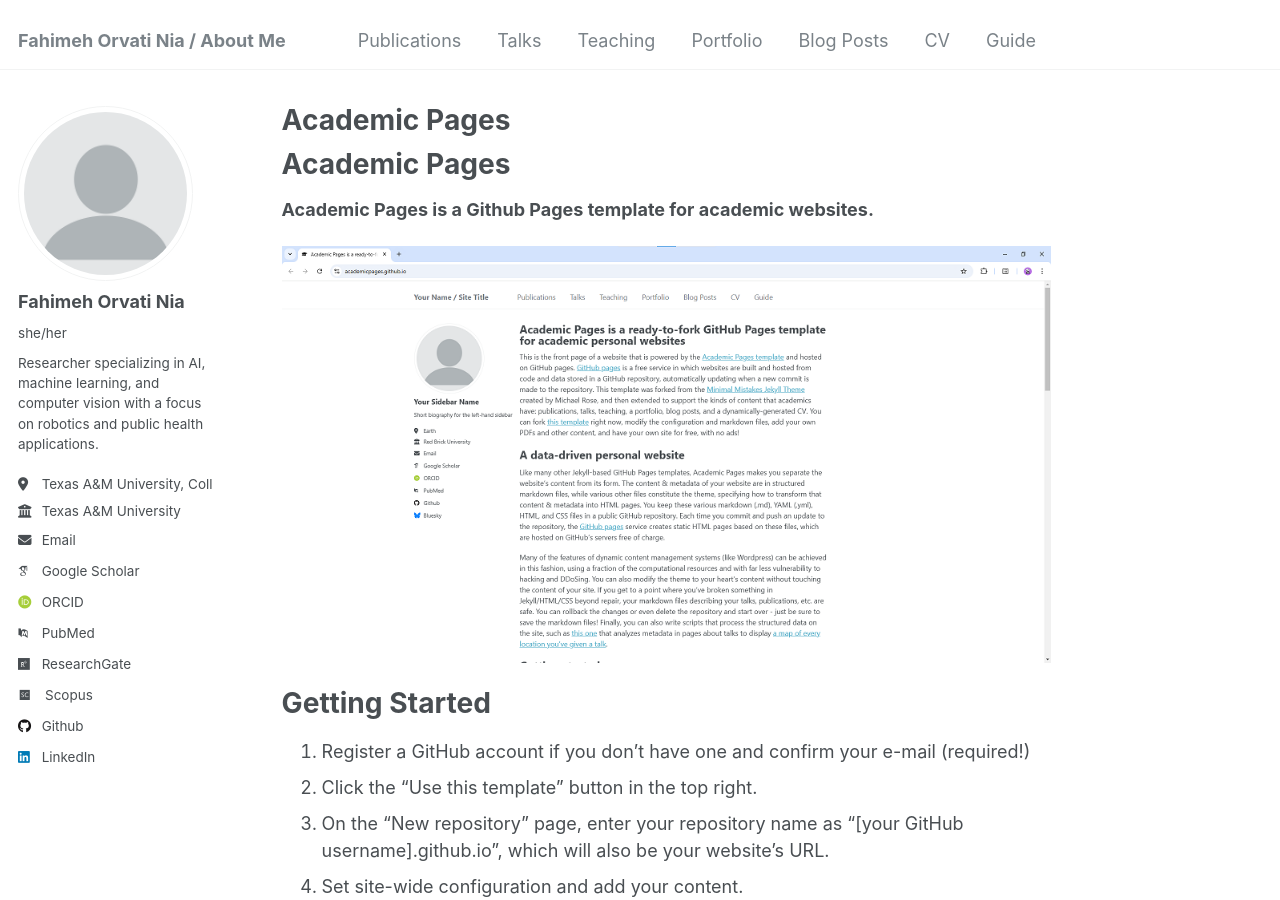
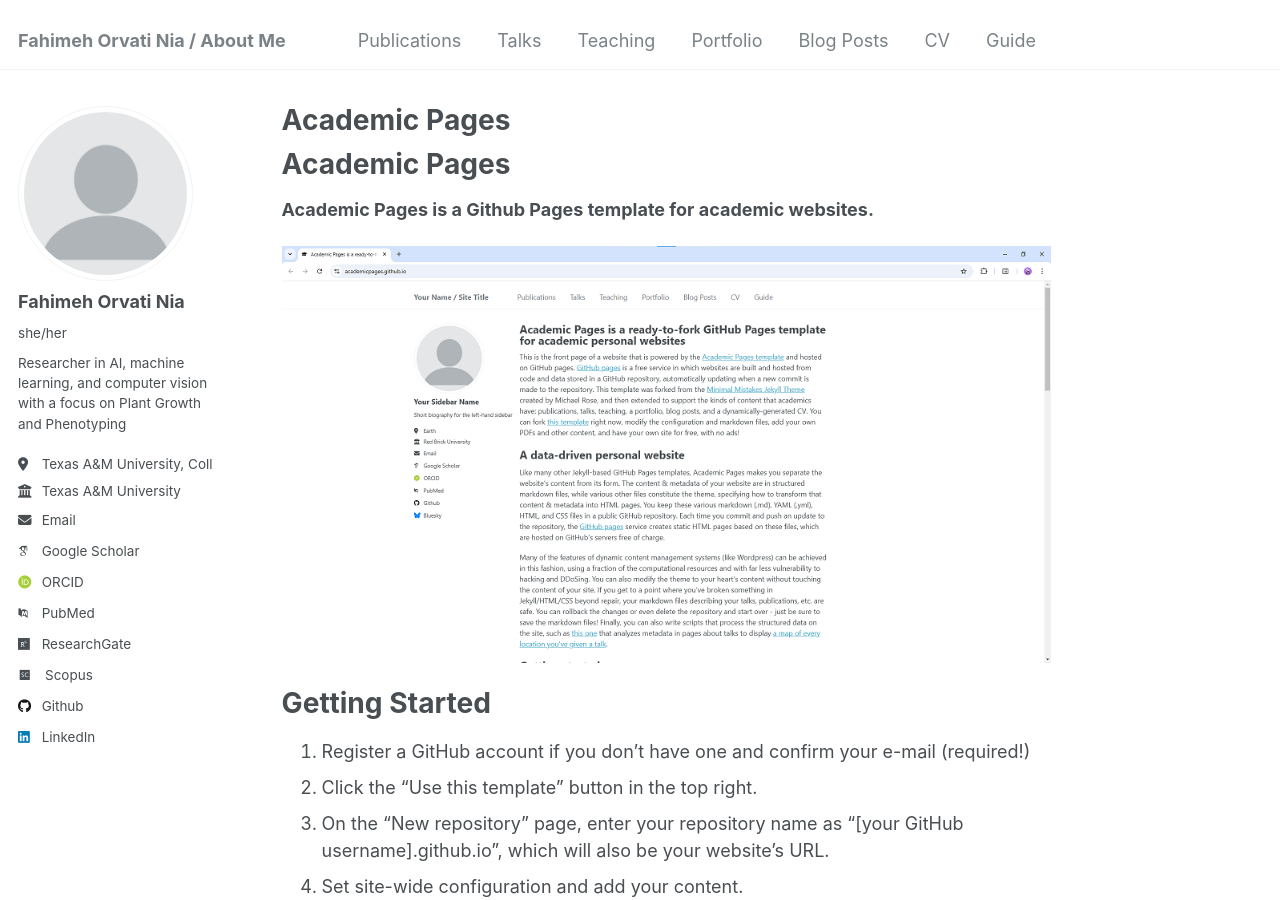
Before and after one commit to fahimehorvatinia/fahimehorvatinia.github.io, a Jekyll site: the page built from README.md, in a window 1280 px wide and 900 px high. Built offline with Jekyll 4.4.1, drawn with Linux system fonts in a browser that asks for light colours; some web fonts are replaced; our own code applies the rules of GitHub Pages for plain Markdown files.

Commit message:
Update _config.yml

```diff
--- a/_config.yml
+++ b/_config.yml
@@ -13,10 +13,10 @@ author:
   avatar           : "profile.png"
   name             : "Fahimeh Orvati Nia"
   pronouns         : "she/her"
-  bio              : "Researcher specializing in AI, machine learning, and computer vision with a focus on robotics and public health applications."
+  bio              : "Researcher in AI, machine learning, and computer vision with a focus on Plant Growth and Phenotyping"
   location         : "Texas A&M University, College Station, TX"
   employer         : "Texas A&M University"
-  email            : "fahimehorvatinia@gmail.com"
+  email            : "fahimehorvatinia@tamu.edu"
 
   # Academic websites
   googlescholar    : ""
```
